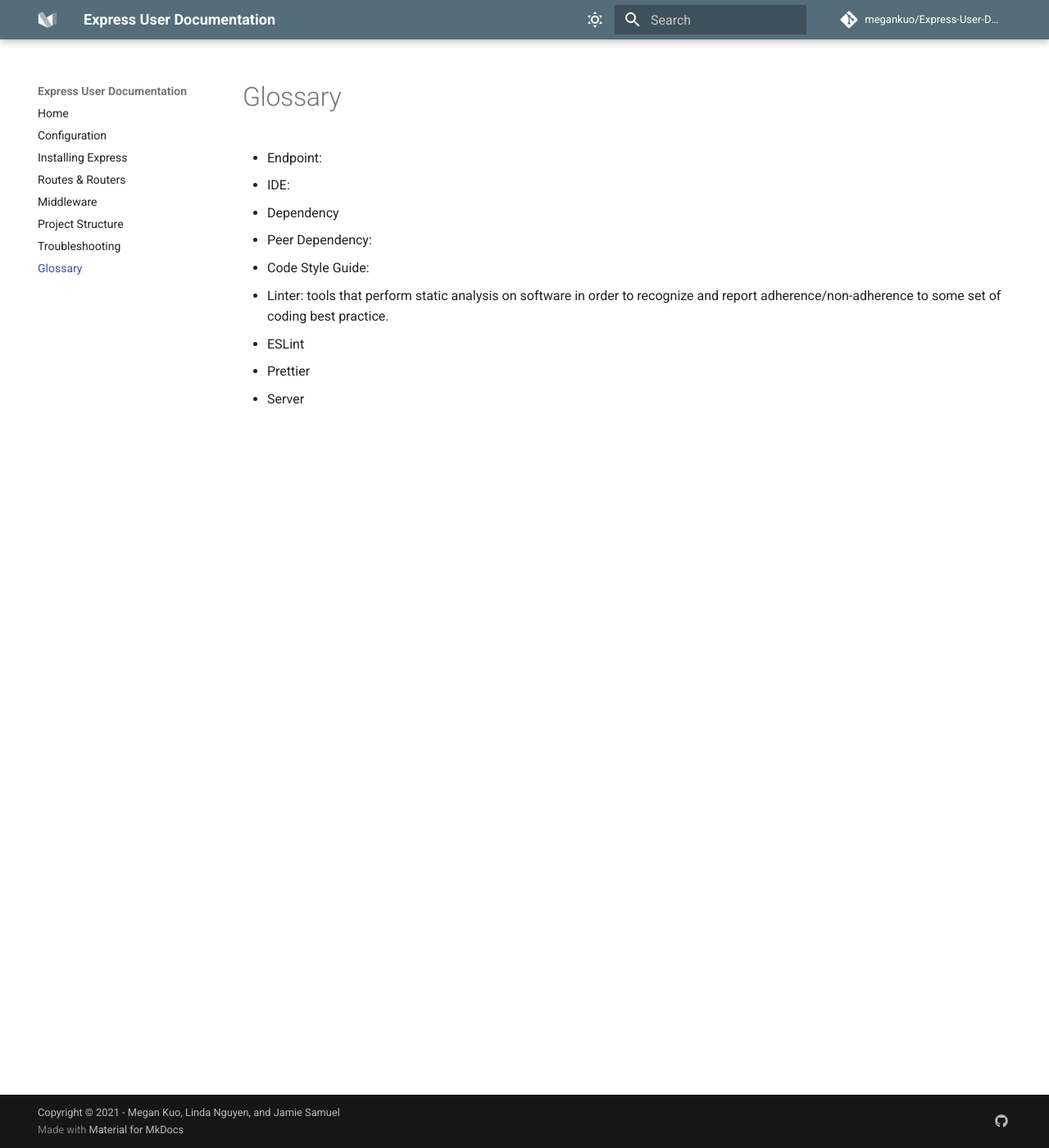
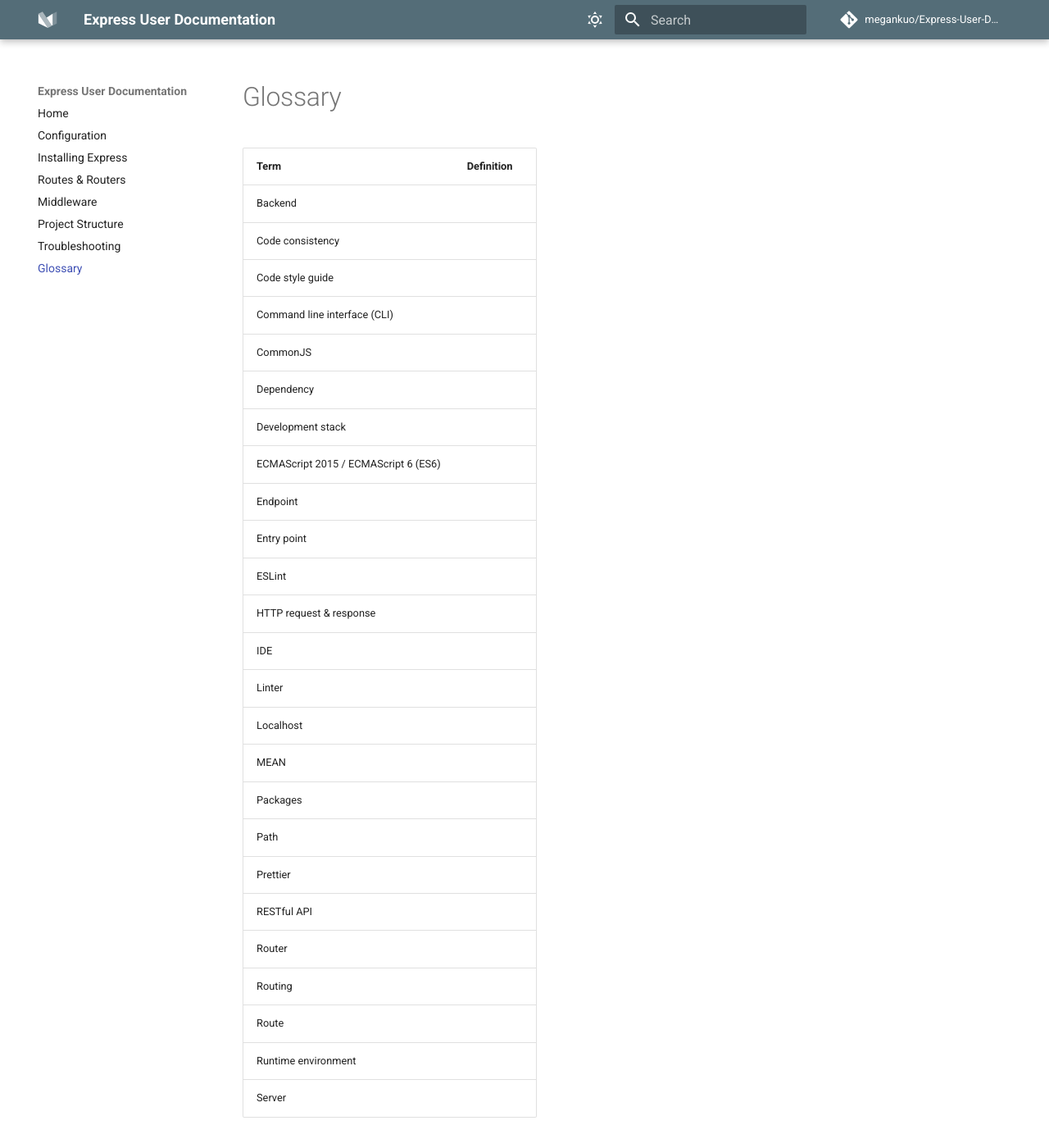
Before and after one commit to megankuo/Express-User-Documentation, an MkDocs documentation site: the page built from docs/pages/glossary.md, in a window 1280 px wide and 1400 px high. Shown: the whole window at 82% size. Built offline with MkDocs 1.6.1 and Material for MkDocs 9.7.7, drawn with Linux system fonts in a browser that asks for light colours; nearby versions of some CDN libraries; comment, search, counter and statistics services are not loaded.

Commit message:
add glossary terms

```diff
--- a/docs/pages/glossary.md
+++ b/docs/pages/glossary.md
@@ -1,10 +1,27 @@
-
-- Endpoint:
-- IDE:
-- Dependency
-- Peer Dependency:
-- Code Style Guide:
-- Linter: tools that perform static analysis on software in order to recognize and report adherence/non-adherence to some set of coding best practice.
-- ESLint
-- Prettier
-- Server
+| Term                                 | Definition |
+|--------------------------------------|------------|
+| Backend                              |            |
+| Code consistency                     |            |
+| Code style guide                     |            |
+| Command line interface (CLI)         |            |
+| CommonJS                             |            |
+| Dependency                           |            |
+| Development stack                    |            |
+| ECMAScript 2015 / ECMAScript 6 (ES6) |            |
+| Endpoint                             |            |
+| Entry point                          |            |
+| ESLint                               |            |
+| HTTP request & response              |            |
+| IDE                                  |            |
+| Linter                               |            |
+| Localhost                            |            |
+| MEAN                                 |            |
+| Packages                             |            |
+| Path                                 |            |
+| Prettier                             |            |
+| RESTful API                          |            |
+| Router                               |            |
+| Routing                              |            |
+| Route                                |            |
+| Runtime environment                  |            |
+| Server                               |            |
```
